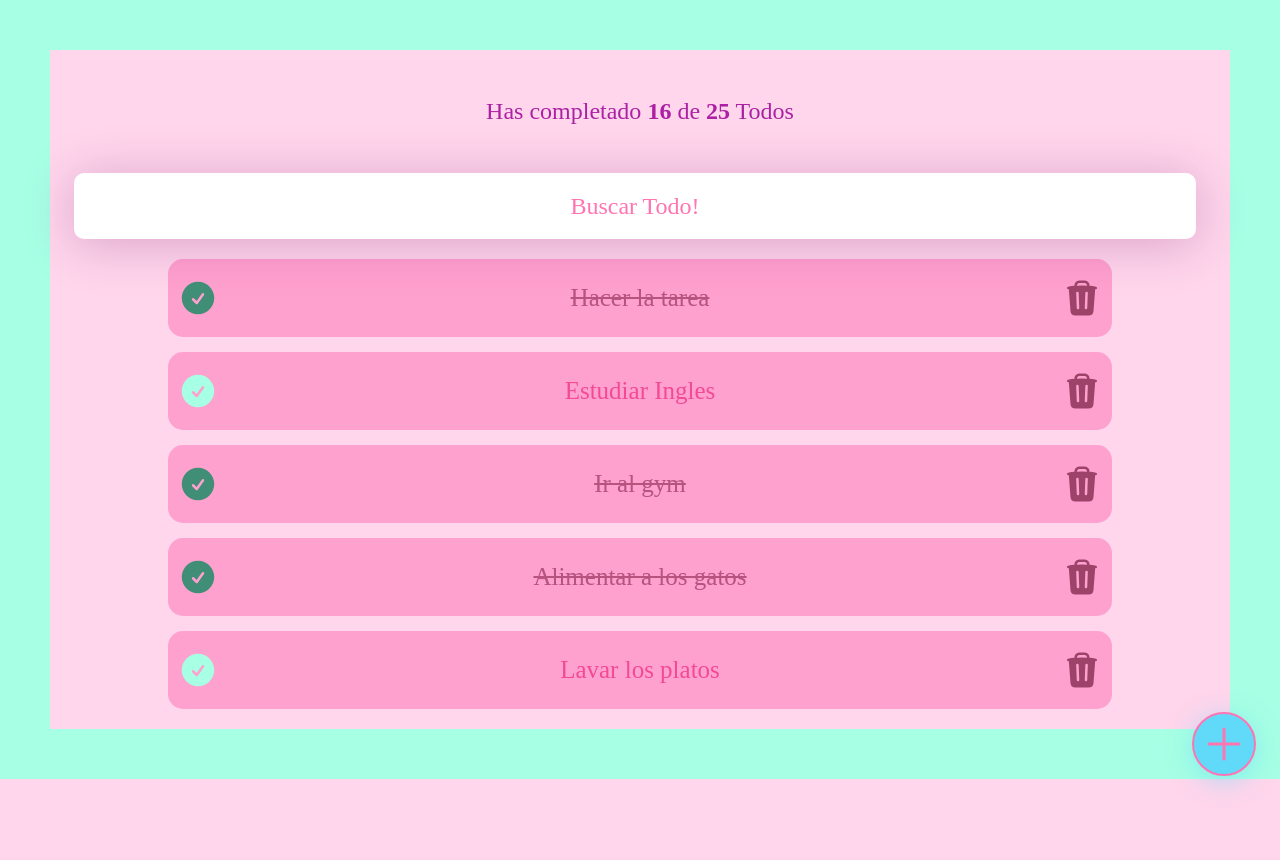
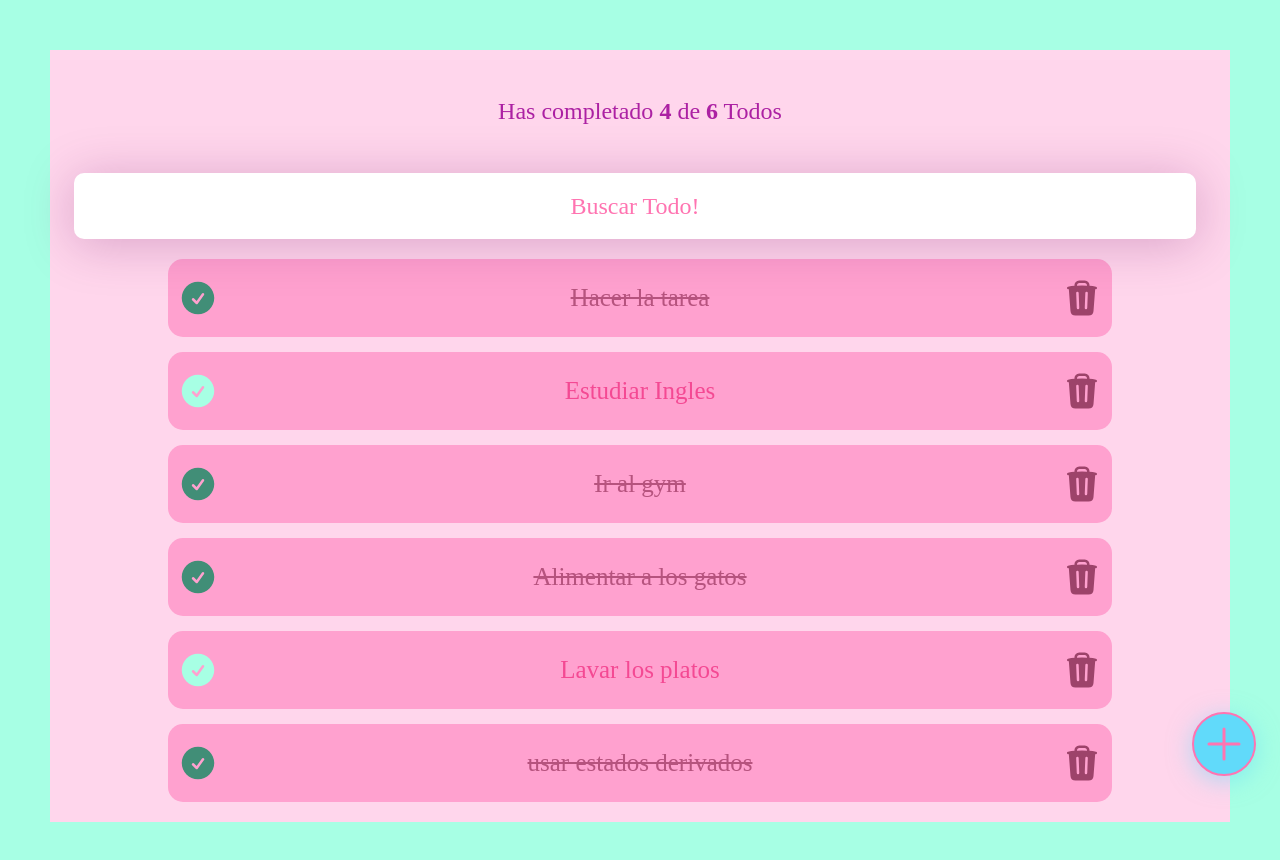
Before and after one commit to CinLo82/todo-react, a React (Create React App) app: page / in a window 1280 px wide. Shown: the top 860 px of the page. Before the commit the page ends 800 px from the top, so only its background shows below. Built offline with nearby package versions, Linux system fonts and the light colour scheme.

Commit message:
se da funcionalidad, a buscar, completar y eliminar todos

```diff
--- a/src/App.js
+++ b/src/App.js
@@ -1,3 +1,4 @@
+import { useState } from 'react'
 import { TodoCounter } from './components/TodoCounter'
 import { TodoSearch } from './components/TodoSearch'
 import { TodoList } from './components/TodoList'
@@ -9,25 +10,62 @@ const defaultTodos = [
   { text: 'Estudiar Ingles', completed: false },
   { text: 'Ir al gym', completed: true },
   { text: 'Alimentar a los gatos', completed: true },
-  { text: 'Lavar los platos', completed: false }
+  { text: 'Lavar los platos', completed: false },
+  { text: 'usar estados derivados', completed: true }
 
 ]
 
+function App() {
+  const [todos, setTodos] = useState(defaultTodos)
+  const [searchValue, setSearchValue] = useState('')
 
-function App() {
+  const completedTodos = todos.filter(todo => !!todo.completed).length
+  const totalTodos = todos.length
+  const searchedTodos = todos.filter(
+    (todo) => {
+      const todoText = todo.text.toLowerCase()
+      const searchText = searchValue.toLowerCase()
+      return todoText.includes(searchText)
+    })
+
+    const completeTodo = (text) => {
+      const newTodos = [...todos]
+      const todoIndex = newTodos.findIndex(
+        (todo) => todo.text === text
+      )
+      newTodos[todoIndex].completed = true
+      setTodos(newTodos)
+    }
+
+    const deleteTodo = (text) => {
+      const newTodos = [...todos]
+      const todoIndex = newTodos.findIndex(
+        (todo) => todo.text === text
+      )
+      newTodos.splice(todoIndex, 1)
+      setTodos(newTodos)
+    }
 
     return (
       <>
-      <TodoCounter completed={16} total={25}/>
-      <TodoSearch />
+        <TodoCounter
+          completed={completedTodos}
+          total={totalTodos}
+        />
+        <TodoSearch
+          searchValue={searchValue}
+          setSearchValue={setSearchValue}
+        />
 
         <TodoList>
           {
-          defaultTodos.map(todo => (
+            searchedTodos.map(todo => (
               <TodoItem
                 key={todo.text}
                 text={todo.text}
                 completed={todo.completed}
+                onComplete={() => completeTodo(todo.text)}
+                onDelete={() => deleteTodo(todo.text)}
               />
             ))
           }
--- a/src/components/TodoCounter.js
+++ b/src/components/TodoCounter.js
@@ -1,10 +1,15 @@
 import './TodoCounter.css'
 
 function TodoCounter( {total, completed} ) {
+
+
     return(
-      <h1 className='TodoCounter' >
-        Has completado <span>{completed}</span> de <span>{total}</span> Todos
-      </h1>
+      total === completed ?
+        <h1 className='TodoCounter'>Felicitaciones, completaste todas las tareas!</h1>
+          :
+        <h1 className='TodoCounter' >
+          Has completado <span>{completed}</span> de <span>{total}</span> Todos
+        </h1>
     )
   }
 
--- a/src/components/TodoItem.js
+++ b/src/components/TodoItem.js
@@ -6,9 +6,13 @@ import './TodoItem.css'
 function TodoItem(props) {
     return(
       <li>
-        <CheckCircleIcon className={`Icon Icon-check ${props.completed && 'Icon-check--active'}`}/>
+        <CheckCircleIcon className={`Icon Icon-check ${props.completed && 'Icon-check--active'}`}
+          onClick={() => props.onComplete()}
+        />
         <p className={`TodoIten-p ${props.completed && 'TodoIten-p-completed'}`}>{props.text}</p>
-        <TrashIcon className='Icon Icon-trash icon-trash-delete'/>
+        <TrashIcon className='Icon Icon-trash icon-trash-delete'
+          onClick={()=>  props.onDelete()}
+        />
       </li>
     )
   }
--- a/src/components/TodoSearch.js
+++ b/src/components/TodoSearch.js
@@ -1,11 +1,15 @@
 import './TodoSearch.css'
 
-function TodoSearch() {
+function TodoSearch({ searchValue, setSearchValue}) {
+
     return(
       <input
         className='TodoSearch'
         placeholder='Buscar Todo!'
-
+        value={searchValue}
+        onChange={(event) => {
+          setSearchValue(event.target.value)
+        }}
       />
     )
   }
```
Lines whose indentation alone changed are shown as unchanged.
